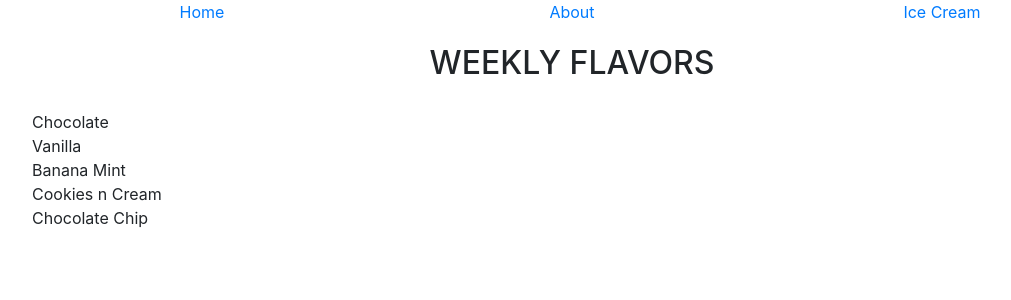
After one commit to TheLukeRussell/7-2-ice-cream-shop, a Django app: template icecream/templates/icecream/weekly_flavors.html in a window 1280 px wide. The commit adds this page. Shown: the top 300 px of the page, without its empty margins (68-1079 px from the left). Run offline with Django 3.2, Linux system fonts and the light colour scheme; the template is opened without the code that fills it: values that come from a table or form of the project are taken from there, others are empty; data comes from the database, SQL or seed files in the repository; some libraries are stand-ins or nearby versions.

Commit message:
added templates for flavors

```diff
--- a/icecream/models.py
+++ b/icecream/models.py
@@ -20,7 +20,7 @@ class Icecream(models.Model):
     flavor = models.CharField(max_length = 50)
     base = models.CharField(max_length = 11, choices=BASE)
     available = models.CharField(max_length=9, choices=AVAILABLE)
-    Featured_Flavor = models.BooleanField(choices=BOOL)
+    Featured = models.BooleanField(choices=BOOL)
     date_churned = models.DateField(default=datetime.date.today)
 
     def __str__(self):
--- a/icecream/templates/icecream/index.html
+++ b/icecream/templates/icecream/index.html
@@ -2,12 +2,6 @@
 
 {% block content %}
 <h1>Ice Cream Page!!</h1>
-<div class="row no-gutters">
-<a class="col-3" href="#"><h2 id='filter-item'>Daily</h2></a>
-<a class="col-3" href="#"><h2 id='filter-item'>Weekly</h2></a>
-<a class="col-3" href="#"><h2 id='filter-item'>Seasonal</h2></a>
-<a class="col-3" href="#"><h2 id='filter-item'>Featured</h2></a>
-</div>
 {% for icecream in object_list %}
 <div class="row no-gutters">
 <div class="col">
--- /dev/null
+++ b/icecream/templates/icecream/weekly_flavors.html
@@ -0,0 +1,8 @@
+{% extends 'brochure/base.html' %}
+
+{% block content %}
+<h2>WEEKLY FLAVORS</h2>
+{% for icecream in object_list %}
+<div class="col">{{ icecream.flavor }}</div>
+{% endfor %}
+{% endblock content %}
--- a/icecream/urls.py
+++ b/icecream/urls.py
@@ -8,4 +8,8 @@ urlpatterns = [
     path('', views.IndexView.as_view(), name = 'index'),
     path('<int:pk>/', views.DetailView.as_view(), name = 'detail'),
     path('add/', views.CreateView.as_view(), name = 'create'),
+    path('daily_flavors/', views.DailyFlavorView.as_view(), name = 'daily_flavors'),
+    path('weekly_flavors/', views.WeeklyFlavorView.as_view(), name = 'weekly_flavors'),
+    path('seasonal_flavors/', views.SeasonalFlavorView.as_view(), name = 'seasonal_flavors'),
+    path('featured_flavors/', views.FeaturedFlavorView.as_view(), name = 'featured_flavors'),
 ]
```
Also changed, not shown: icecream/templates/icecream/daily_flavors.html (added, +7 -0 lines), icecream/templates/icecream/featured_flavors.html (added, +7 -0 lines), icecream/templates/icecream/seasonal_flavors.html (added, +7 -0 lines), icecream/views.py (+20 -0 lines), db.sqlite3, icecream/migrations/0005_auto_20200218_2125.py (added).
